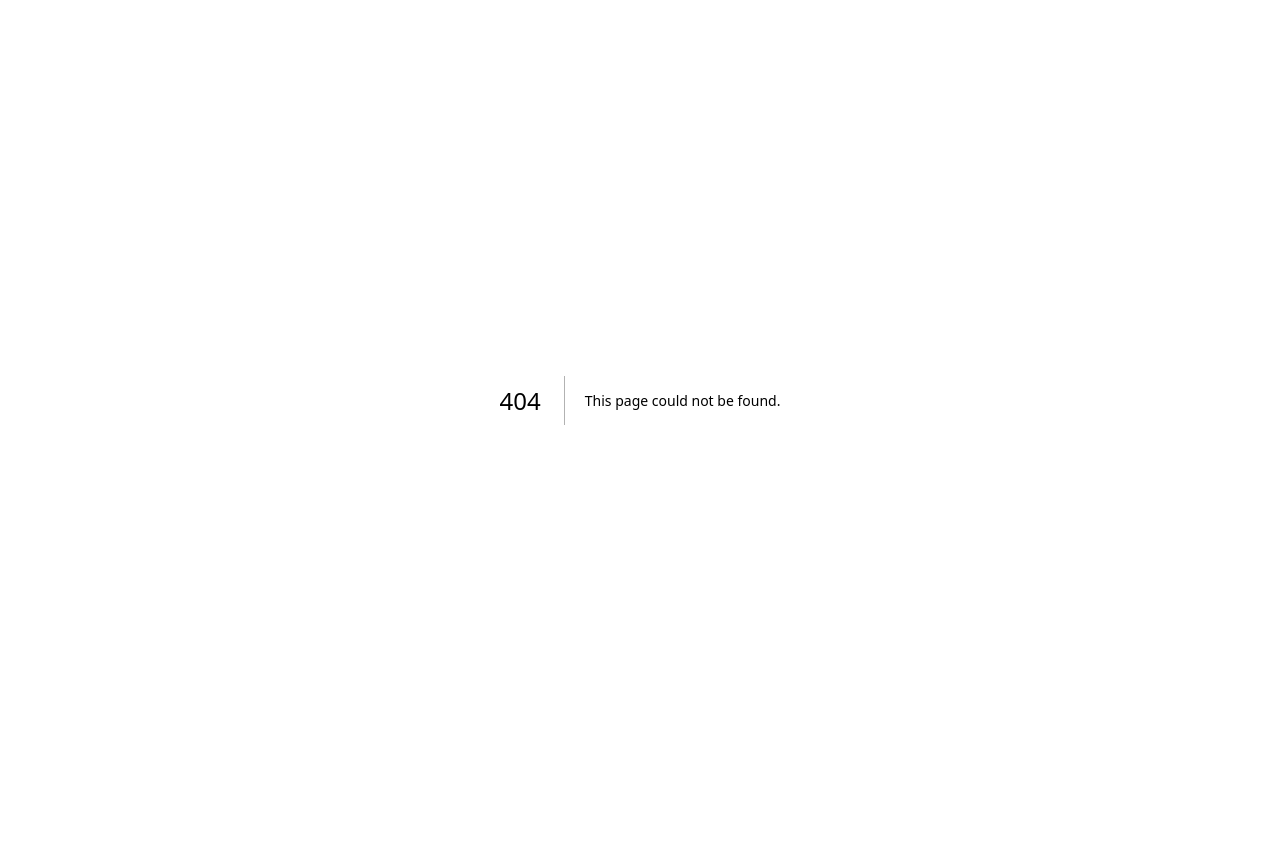
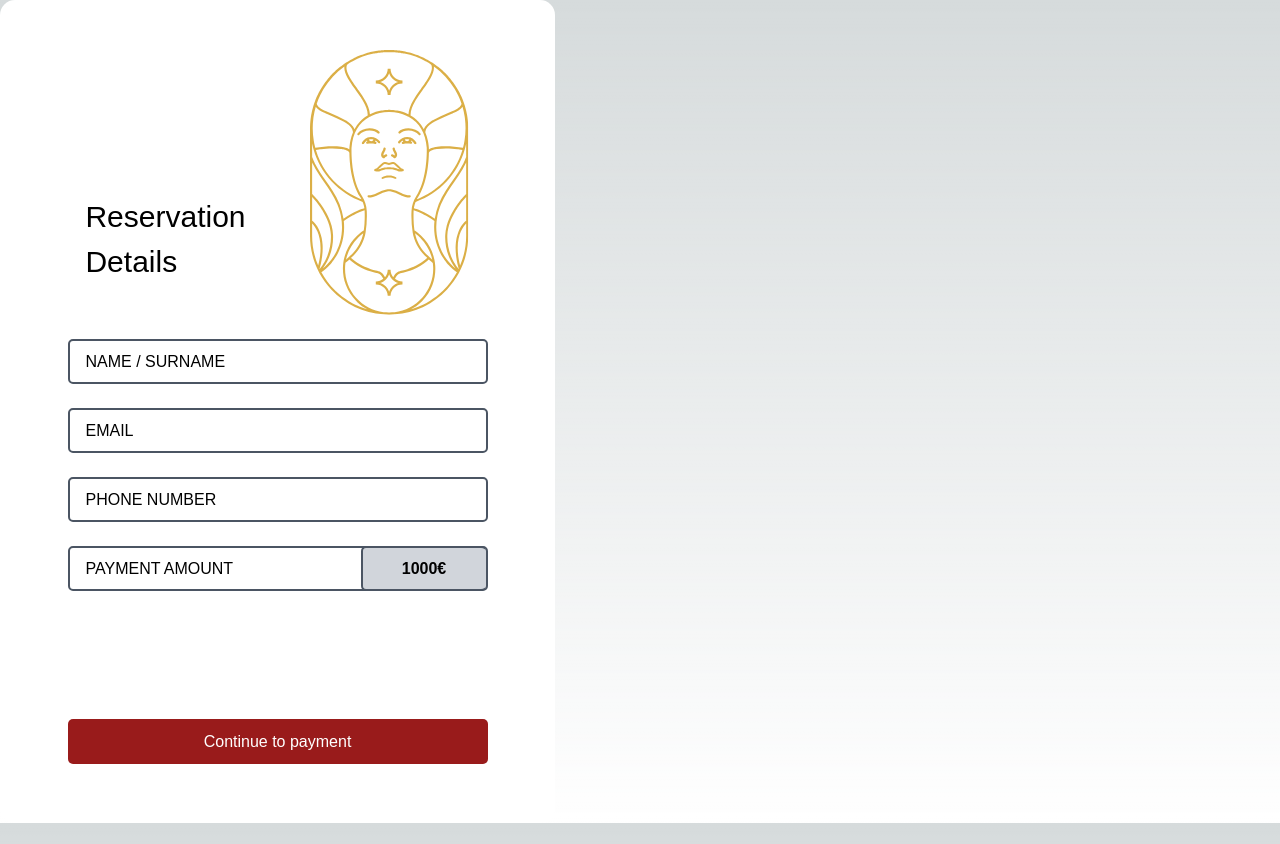
Before and after one commit to veronosmani/noya-pay-main, a Next.js app: page /form1000 in a window 1280 px wide. Before the commit this address had no page. Before the commit the page ends 800 px from the top, so only its background shows below. Built offline with nearby package versions, Linux system fonts and the light colour scheme.

Commit message:
new file:   pages/form1000.js 	renamed:    pages/form.js -> pages/form350.js 	new file:   pages/form500.js 	modified:   pages/index.js

```diff
--- /dev/null
+++ b/pages/form1000.js
@@ -0,0 +1,98 @@
+import React from "react";
+import reservationImg from "../app/reservationImg.svg";
+import "../app/globals.css";
+
+
+export default function FormPage() {
+  const handleSubmit = async (event) => {
+    event.preventDefault();
+    try {
+      const formData = {
+        name: event.target.name.value,
+        surname: event.target.surname.value,
+        phoneNumber: event.target.phoneNumber.value,
+        email: event.target.email.value,
+        paymentAmount: event.target.paymentAmount.value,
+      };
+      const response = await fetch("/api/save", {
+        method: "POST",
+        headers: {
+          "Content-Type": "application/json",
+        },
+        body: JSON.stringify(formData),
+      });
+      const data = await response.json();
+      if (data.success) {
+        alert("Payment processed successfully!");
+      } else {
+        throw new Error(data.message);
+      }
+    } catch (error) {
+      console.error("Failed to process payment:", error);
+      alert("Failed to process payment. Please try again.");
+    }
+  };
+
+  return (
+    <div className="flex flex-col items-center relative py-[50px] bg-white rounded-[15px] w-[555px] h-[823px]">
+      <div className="flex flex-row justify-between items-center mx-auto space-x-4">
+        <h1 className="poppins-medium text-[30px] mt-28 mr-12">
+          Reservation <br />
+          Details
+        </h1>
+        <div
+          className="w-[160px] h-[265px] bg-no-repeat"
+          style={{ backgroundImage: `url(${reservationImg.src})` }}
+        ></div>
+      </div>
+      <form onSubmit={handleSubmit}>
+        <div>
+          <div className="border-2 border-gray-600 rounded-[5px] mt-6 h-[45px] w-[420px] pl-4 flex flex-row justify-between items-center poppins-medium">
+            <input
+              className="justify-center w-full h-full bg-transparent outline-none uppercase placeholder:text-black"
+              type="text"
+              id="name"
+              name="name"
+              placeholder="Name / Surname"
+              required
+            />
+          </div>
+          <div className="border-2 border-gray-600 rounded-[5px] mt-6 h-[45px] w-[420px] pl-4 flex flex-row justify-between items-center poppins-medium">
+            <input
+              className="w-full h-full bg-transparent outline-none uppercase placeholder:text-black"
+              type="text"
+              id="email"
+              name="email"
+              placeholder="Email"
+              required
+            />
+          </div>
+          <div className="border-2 border-gray-600 rounded-[5px] mt-6 h-[45px] w-[420px] pl-4  fle flex-row justify-between items-center poppins-medium">
+            <input
+              className="w-full h-full bg-transparent outline-none uppercase placeholder:text-black"
+              type="text"
+              id="phoneNumber"
+              name="phoneNumber"
+              placeholder="Phone Number"
+              required
+            />
+          </div>
+          <div className="border-2 border-gray-600 rounded-[5px] mt-6 h-[45px] w-[420px] pl-4 uppercase flex flex-row justify-between items-center poppins-medium">
+            <h1>Payment Amount</h1>
+            <h1 className="bg-gray-300 w-[125px] h-[45px] rounded-[5px] border-2 border-r-0 border-gray-600 text-center font-bold flex items-center justify-center poppins-bold">
+              1000€
+            </h1>
+          </div>
+        </div>
+        <div className="mb-20">
+          <button
+            className="bg-red-800 text-[16px] font-medium text-white w-[420px] h-[45px] rounded-[5px] mt-32 poppins-medium"
+            type="submit"
+          >
+            Continue to payment
+          </button>
+        </div>
+      </form>
+    </div>
+  );
+}
--- /dev/null
+++ b/pages/form350.js
@@ -0,0 +1,98 @@
+import React from "react";
+import reservationImg from "../app/reservationImg.svg";
+import "../app/globals.css";
+
+
+export default function FormPage() {
+  const handleSubmit = async (event) => {
+    event.preventDefault();
+    try {
+      const formData = {
+        name: event.target.name.value,
+        surname: event.target.surname.value,
+        phoneNumber: event.target.phoneNumber.value,
+        email: event.target.email.value,
+        paymentAmount: event.target.paymentAmount.value,
+      };
+      const response = await fetch("/api/save", {
+        method: "POST",
+        headers: {
+          "Content-Type": "application/json",
+        },
+        body: JSON.stringify(formData),
+      });
+      const data = await response.json();
+      if (data.success) {
+        alert("Payment processed successfully!");
+      } else {
+        throw new Error(data.message);
+      }
+    } catch (error) {
+      console.error("Failed to process payment:", error);
+      alert("Failed to process payment. Please try again.");
+    }
+  };
+
+  return (
+    <div className="flex flex-col items-center relative py-[50px] bg-white rounded-[15px] w-[555px] h-[823px]">
+      <div className="flex flex-row justify-between items-center mx-auto space-x-4">
+        <h1 className="poppins-medium text-[30px] mt-28 mr-12">
+          Reservation <br />
+          Details
+        </h1>
+        <div
+          className="w-[160px] h-[265px] bg-no-repeat"
+          style={{ backgroundImage: `url(${reservationImg.src})` }}
+        ></div>
+      </div>
+      <form onSubmit={handleSubmit}>
+        <div>
+          <div className="border-2 border-gray-600 rounded-[5px] mt-6 h-[45px] w-[420px] pl-4 flex flex-row justify-between items-center poppins-medium">
+            <input
+              className="justify-center w-full h-full bg-transparent outline-none uppercase placeholder:text-black"
+              type="text"
+              id="name"
+              name="name"
+              placeholder="Name / Surname"
+              required
+            />
+          </div>
+          <div className="border-2 border-gray-600 rounded-[5px] mt-6 h-[45px] w-[420px] pl-4 flex flex-row justify-between items-center poppins-medium">
+            <input
+              className="w-full h-full bg-transparent outline-none uppercase placeholder:text-black"
+              type="text"
+              id="email"
+              name="email"
+              placeholder="Email"
+              required
+            />
+          </div>
+          <div className="border-2 border-gray-600 rounded-[5px] mt-6 h-[45px] w-[420px] pl-4  fle flex-row justify-between items-center poppins-medium">
+            <input
+              className="w-full h-full bg-transparent outline-none uppercase placeholder:text-black"
+              type="text"
+              id="phoneNumber"
+              name="phoneNumber"
+              placeholder="Phone Number"
+              required
+            />
+          </div>
+          <div className="border-2 border-gray-600 rounded-[5px] mt-6 h-[45px] w-[420px] pl-4 uppercase flex flex-row justify-between items-center poppins-medium">
+            <h1>Payment Amount</h1>
+            <h1 className="bg-gray-300 w-[125px] h-[45px] rounded-[5px] border-2 border-r-0 border-gray-600 text-center font-bold flex items-center justify-center poppins-bold">
+              350€
+            </h1>
+          </div>
+        </div>
+        <div className="mb-20">
+          <button
+            className="bg-red-800 text-[16px] font-medium text-white w-[420px] h-[45px] rounded-[5px] mt-32 poppins-medium"
+            type="submit"
+          >
+            Continue to payment
+          </button>
+        </div>
+      </form>
+    </div>
+  );
+}
--- a/pages/form.js
+++ b/pages/form500.js
@@ -80,7 +80,7 @@ export default function FormPage() {
           <div className="border-2 border-gray-600 rounded-[5px] mt-6 h-[45px] w-[420px] pl-4 uppercase flex flex-row justify-between items-center poppins-medium">
             <h1>Payment Amount</h1>
             <h1 className="bg-gray-300 w-[125px] h-[45px] rounded-[5px] border-2 border-r-0 border-gray-600 text-center font-bold flex items-center justify-center poppins-bold">
-              500$
+              500€
             </h1>
           </div>
         </div>
--- a/pages/index.js
+++ b/pages/index.js
@@ -1,10 +1,12 @@
 import background from '../app/background.jpg';
-import Form from './form';
+import Form350 from './form350';
+import Form500 from './form500';
+import Form1000 from './form1000';
 
 function HomePage() {
     return <div className='relative w-full min-h-screen'>
       <div className="min-h-screen min-w-screen flex items-center justify-center bg-no-repeat bg-cover" style={{backgroundImage: `url(${background.src})`}}>
-        <Form />
+        <Form350 />
       </div>
     </div>;
   }
```
